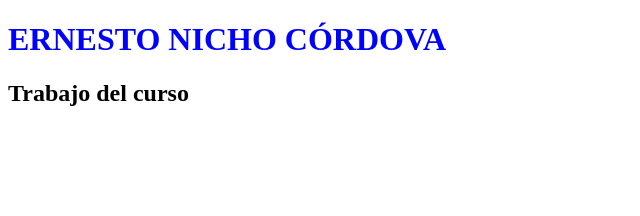
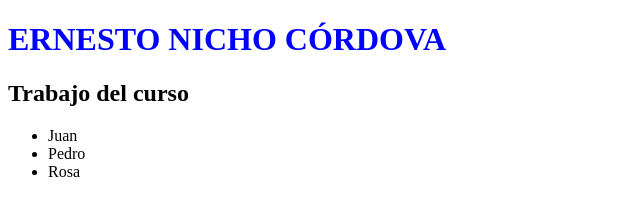
Before and after one commit to enichocordova/pruebas, a plain HTML site: page index.html in a window 1280 px wide. Shown: the whole page, without its empty margins (0-640 px from the left). Drawn offline with Linux system fonts and the light colour scheme.

Commit message:
comit10a

```diff
--- a/index.html
+++ b/index.html
@@ -9,6 +9,11 @@
 <body>
     <h1 style="color: blue;">ERNESTO NICHO CÓRDOVA</h1>
     <h2>Trabajo del curso</h2>
+    <ul>
+        <li>Juan</li>
+        <li>Pedro</li>
+        <li>Rosa</li>
+    </ul>
 
 </body>
 </html>
```
